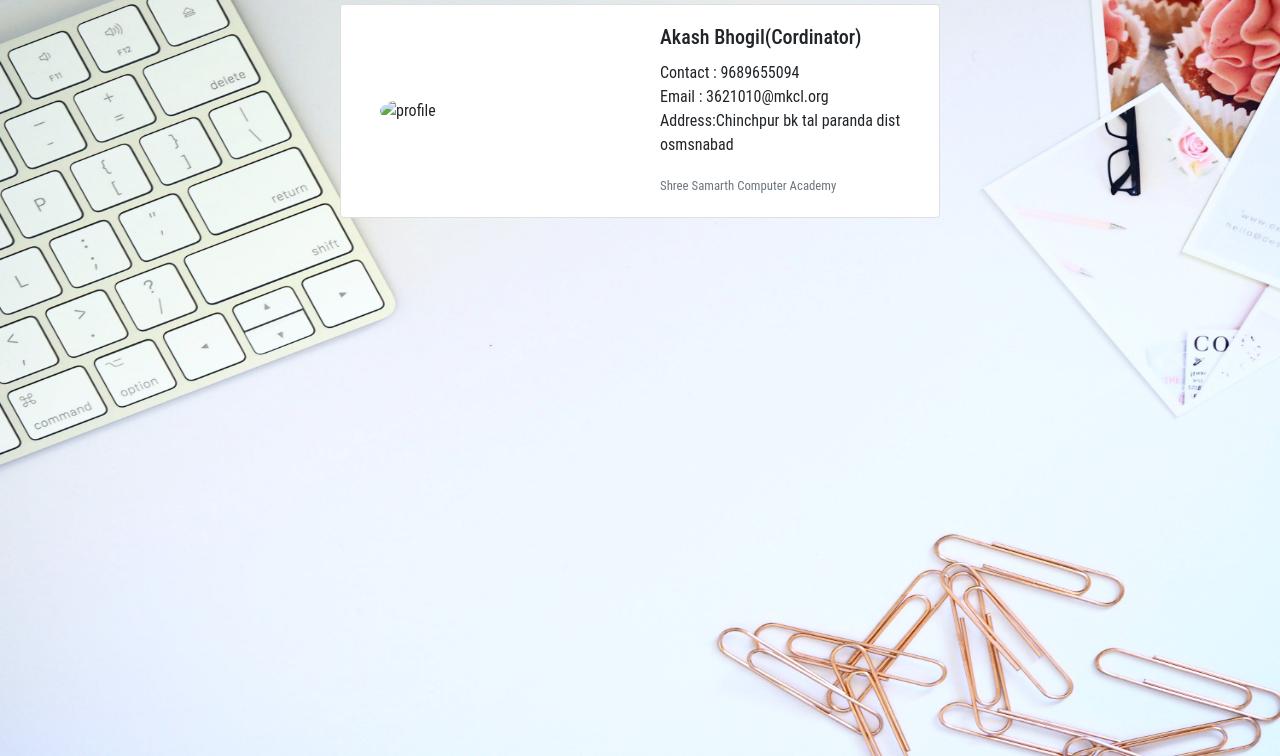
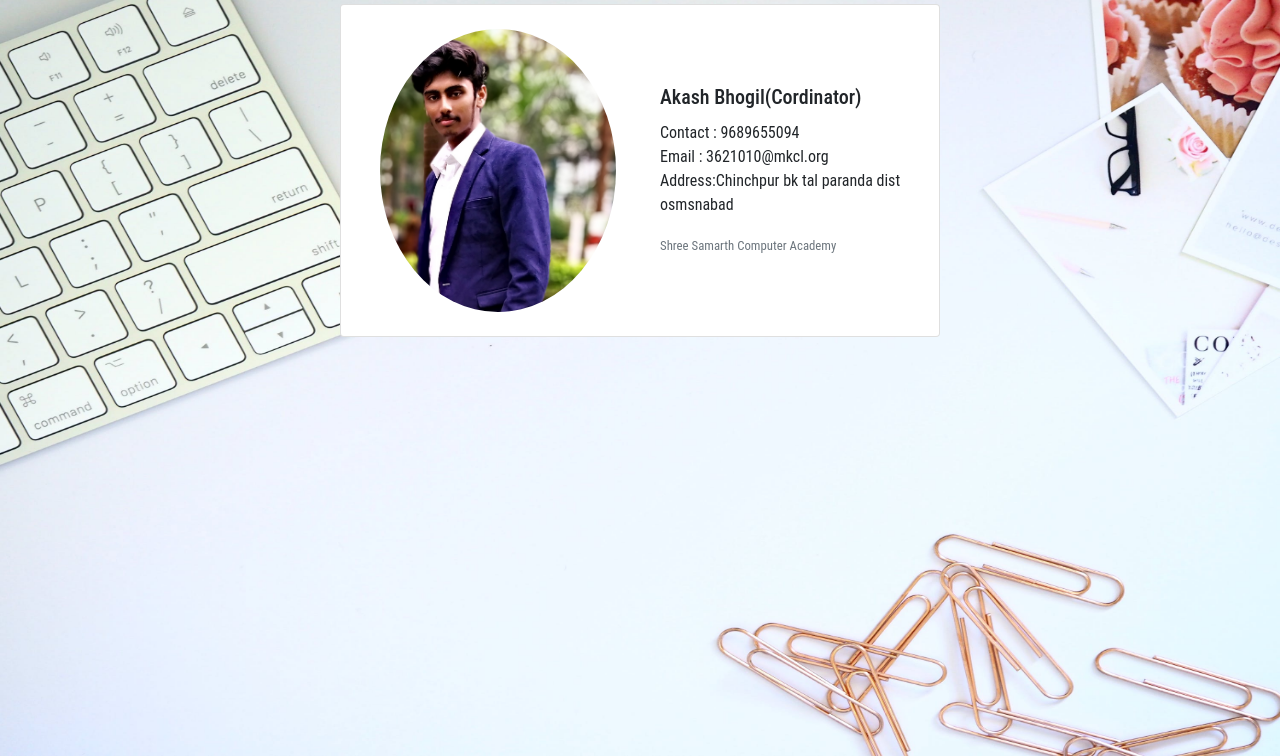
Before and after one commit to AkashBhogil/SchoolWebsite, a plain HTML site: page contact.html in a window 1280 px wide. Shown: the part 44-800 px from the top of the page. Drawn offline with nearby package versions, Linux system fonts and the light colour scheme; a web font is replaced by a local one.

Commit message:
Add files via upload

```diff
--- a/contact.html
+++ b/contact.html
@@ -61,10 +61,10 @@
 
 <div class="card mb-3 container mt-5" style="max-width:600px;">
   <div class="row no-gutters justify-content-center align-items-center">
-    <div class="col-6">
-      <img src="my.jpg." class="card-img rounded-circle p-4" alt="profile">
+    <div class="col-md-6">
+      <img src="my.jpg" class="card-img rounded-circle p-4" alt="profile">
     </div>
-    <div class="col-6">
+    <div class="col-md-6">
       <div class="card-body">
         <h5 class="card-title">Akash Bhogil(Cordinator)</h5>
         <p class="card-text">Contact : 9689655094 <br> Email : 3621010@mkcl.org<br>Address:Chinchpur bk tal paranda dist osmsnabad</p>
```
